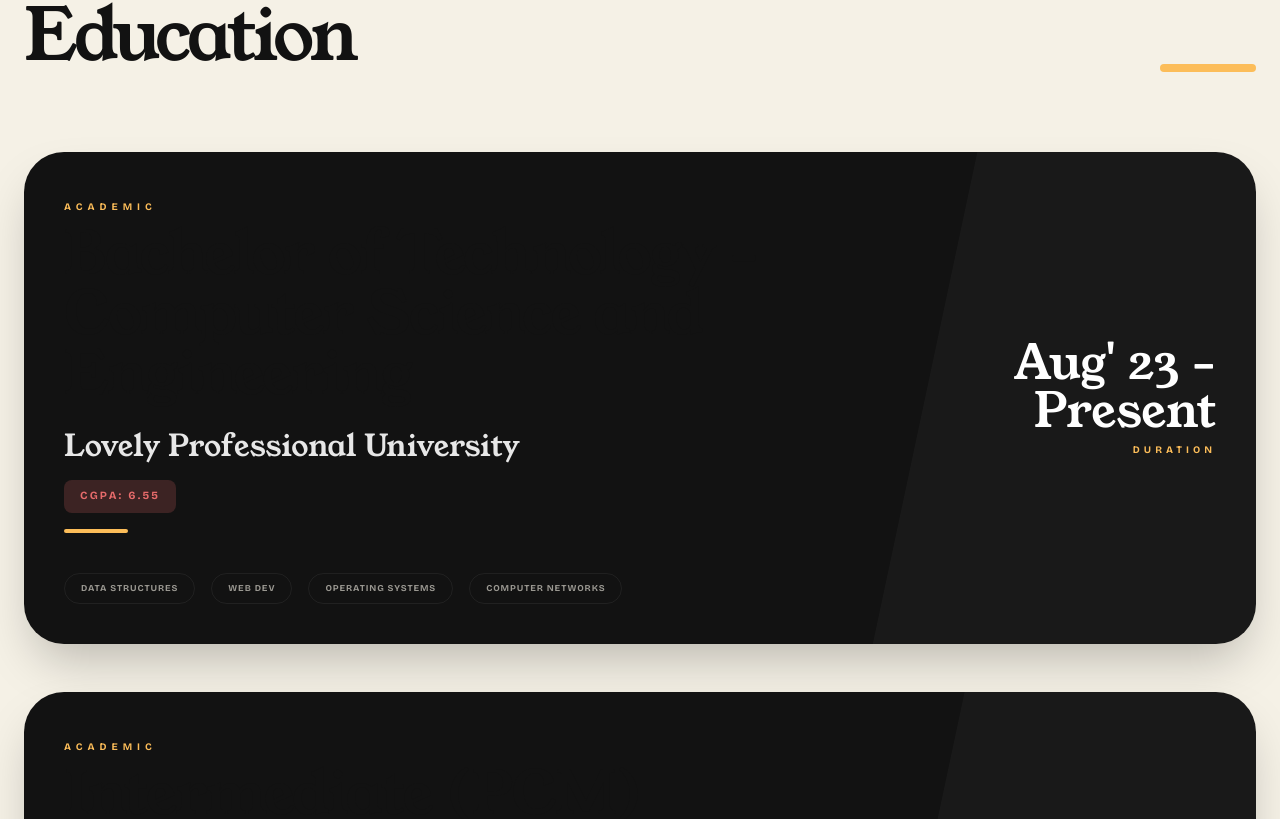
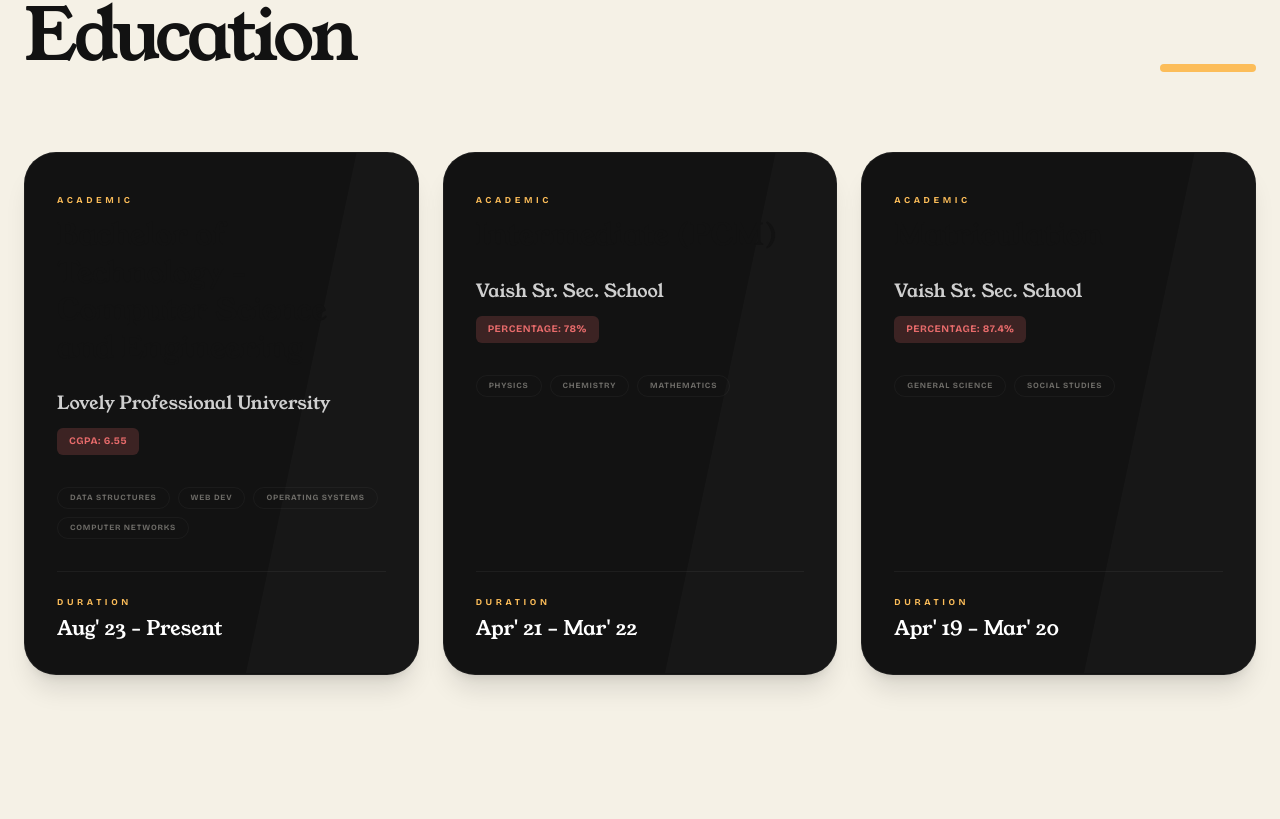
Before and after one commit to mohitparmar0602/portfolio, a React (Vite) app: page / in a window 1280 px wide. Shown: the part 7274-8093 px from the top of the page. Built offline with nearby package versions, Linux system fonts and the light colour scheme.

Commit message:
Convert Education section to 3-column grid layout with smaller cards

```diff
--- a/src/components/Education.jsx
+++ b/src/components/Education.jsx
@@ -8,46 +8,45 @@
     whileInView={{ opacity: 1, y: 0 }}
     viewport={{ once: true }}
     transition={{ duration: 0.8, delay: index * 0.1 }}
-    className="bg-behance-dark text-behance-cream p-8 md:p-10 rounded-[2.5rem] relative overflow-hidden group hover:scale-[1.01] transition-all shadow-2xl flex flex-col md:flex-row justify-between gap-8"
+    className="bg-behance-dark text-behance-cream p-8 rounded-[2rem] relative overflow-hidden group hover:scale-[1.02] transition-all shadow-xl flex flex-col justify-between h-full border border-white/5"
   >
-    <div className="space-y-6 relative z-10 w-full md:w-3/4">
+    <div className="space-y-6 relative z-10">
       <div className="space-y-2">
-        <span className="text-behance-mustard font-accent font-bold tracking-[0.5em] uppercase text-[10px]">Academic</span>
-        <h3 className="text-5xl md:text-6xl font-serif leading-none tracking-tight">
+        <span className="text-behance-mustard font-accent font-bold tracking-[0.4em] uppercase text-[9px]">Academic</span>
+        <h3 className="text-3xl font-serif leading-tight">
           {edu.degree}
         </h3>
       </div>
 
-      <div className="space-y-4">
-        <p className="text-2xl md:text-3xl font-serif text-white/90">
+      <div className="space-y-3">
+        <p className="text-lg font-serif text-white/80 leading-snug">
            {edu.institution}
         </p>
         {edu.score && (
-          <p className="inline-block px-4 py-2 bg-behance-coral/20 text-behance-coral text-[11px] font-accent font-bold tracking-[0.2em] uppercase rounded-lg">
+          <p className="inline-block px-3 py-1.5 bg-behance-coral/20 text-behance-coral text-[10px] font-accent font-bold tracking-wider uppercase rounded-md">
              {edu.score}
           </p>
         )}
-        <div className="w-16 h-1 bg-behance-mustard rounded-full group-hover:w-32 transition-all duration-700"></div>
       </div>
 
-      <div className="flex flex-wrap gap-4 pt-4">
+      <div className="flex flex-wrap gap-2 pt-2">
         {edu.courses && edu.courses.map((course, i) => (
-           <span key={i} className="px-4 py-2 border border-white/10 rounded-full text-[9px] font-accent font-bold tracking-widest uppercase opacity-60">
+           <span key={i} className="px-3 py-1 border border-white/10 rounded-full text-[8px] font-accent font-bold tracking-widest uppercase opacity-40">
               {course}
            </span>
         ))}
       </div>
     </div>
 
-    <div className="md:text-right relative z-10 flex flex-col justify-center">
-       <span className="text-4xl md:text-5xl font-serif text-white leading-none mb-2">
+    <div className="relative z-10 mt-8 pt-6 border-t border-white/5">
+       <p className="text-[9px] font-accent font-bold tracking-[0.4em] uppercase text-behance-mustard mb-1">Duration</p>
+       <span className="text-xl font-serif text-white block">
           {edu.duration}
        </span>
-       <p className="text-[10px] font-accent font-bold tracking-[0.4em] uppercase text-behance-mustard">Duration</p>
     </div>
 
     {/* Background Decorative Element */}
-    <div className="absolute top-0 right-0 w-1/3 h-full bg-white/[0.03] -skew-x-12 translate-x-20 group-hover:translate-x-10 transition-transform duration-1000"></div>
+    <div className="absolute top-0 right-0 w-1/2 h-full bg-white/[0.02] -skew-x-12 translate-x-20 group-hover:translate-x-14 transition-transform duration-1000"></div>
   </motion.div>
 );
 
@@ -71,7 +70,7 @@
           </div>
         </motion.div>
 
-        <div className="space-y-12">
+        <div className="grid grid-cols-1 md:grid-cols-2 lg:grid-cols-3 gap-6">
           {EDUCATION.map((edu, index) => (
             <EducationCard key={index} edu={edu} index={index} />
           ))}
```
